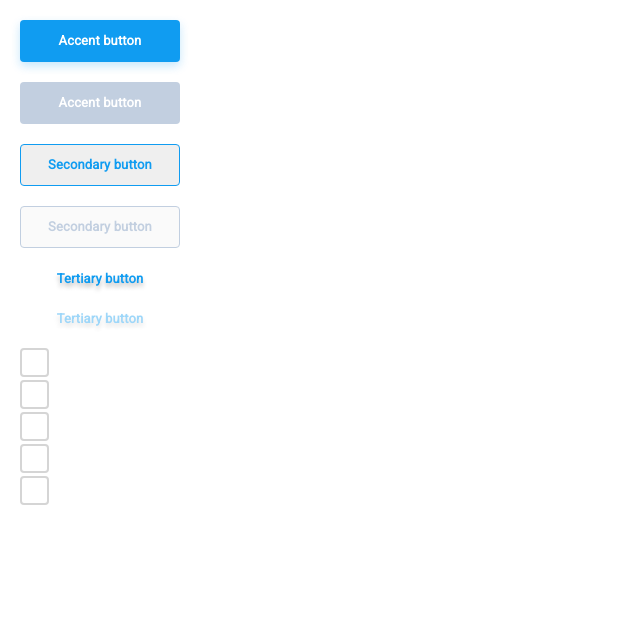
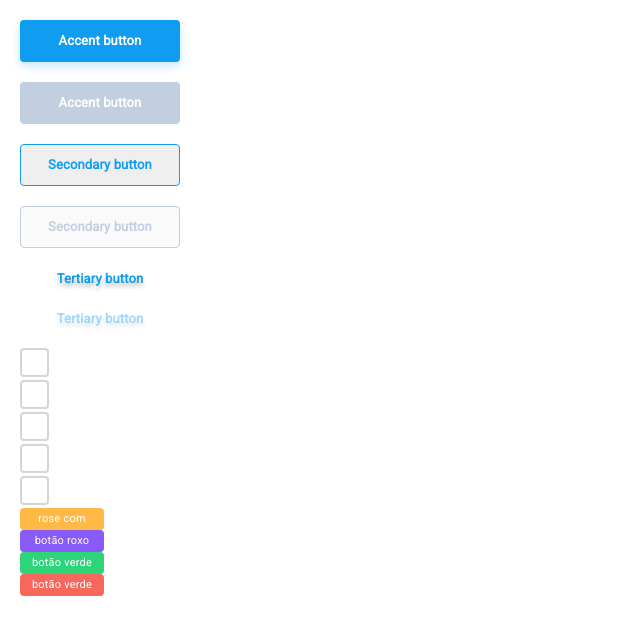
Before and after one commit to RosemeireRibeiroCaetano/components, an Angular app: page / in a window 1280 px wide. Shown: the top 634 px of the page, without its empty margins (0-640 px from the left). Built offline with nearby package versions, Linux system fonts and the light colour scheme.

Commit message:
Criei 1 componente

```diff
--- a/src/app/app.component.html
+++ b/src/app/app.component.html
@@ -20,5 +20,8 @@
 
 <app-checkboxquinto class="espaco" (clica)="funcaoDeClickNoQuintoBtn($event)"></app-checkboxquinto>
 
-
+<app-statuses [text]="meutexto" cor="amarelo"></app-statuses>
+<app-statuses text="botão roxo"></app-statuses>
+<app-statuses text="botão verde" cor="verde"></app-statuses>
+<app-statuses text="botão verde" cor="vermelho"></app-statuses>
 </div>
--- a/src/app/app.component.ts
+++ b/src/app/app.component.ts
@@ -6,6 +6,9 @@ import { Component } from '@angular/core';
   styleUrls: ['./app.component.css']
 })
 export class AppComponent {
+
+  public meutexto = 'rose com componentes';
+
   botao() {
     console.log('acao')
   }
--- a/src/app/app.module.ts
+++ b/src/app/app.module.ts
@@ -13,6 +13,8 @@ import { CheckboxsegundoComponent } from './checkboxsegundo/checkboxsegundo.comp
 import { CheckboxterceiroComponent } from './checkboxterceiro/checkboxterceiro.component';
 import { CheckboxquartoComponent } from './checkboxquarto/checkboxquarto.component';
 import { CheckboxquintoComponent } from './checkboxquinto/checkboxquinto.component';
+import { StatusesComponent } from './statuses/statuses.component';
+
 
 
 
@@ -30,6 +32,8 @@ import { CheckboxquintoComponent } from './checkboxquinto/checkboxquinto.compone
     CheckboxterceiroComponent,
     CheckboxquartoComponent,
     CheckboxquintoComponent,
+    StatusesComponent,
+
   ],
   imports: [
     BrowserModule,
--- /dev/null
+++ b/src/app/statuses/statuses.component.css
@@ -0,0 +1,41 @@
+.container {
+  height:22px;
+  width: 84px;
+  border-radius: 4px;
+  background-color:  #885AF8
+}
+.amarelo {
+  background-color:  #FFB946;
+}
+.verde {
+  background-color:  #2ED47A;
+}
+.vermelho {
+  background-color:  #F7685B;
+}
+
+
+span {
+  display: flex;
+  align-items: center;
+  justify-content: center;
+  padding: 3px 8px;
+
+}
+
+ .text {
+  font-style: normal;
+  font-size: 11px;
+  font-weight: 500;
+  color: #ffffff;
+  line-height: 16px;
+  letter-spacing: 0.02em;
+  text-align: center;
+
+}
+
+.textsegundo {
+  height:22px;
+  background-color: greenyellow;
+
+}
--- /dev/null
+++ b/src/app/statuses/statuses.component.html
@@ -0,0 +1,3 @@
+<div class="container" [ngClass]="{amarelo: cor === 'amarelo', verde: cor === 'verde', vermelho: cor === 'vermelho'}">
+  <span class="text">{{text}}</span>
+</div>
```
Also changed, not shown: src/app/statuses/statuses.component.ts (added, +13 -0 lines).
